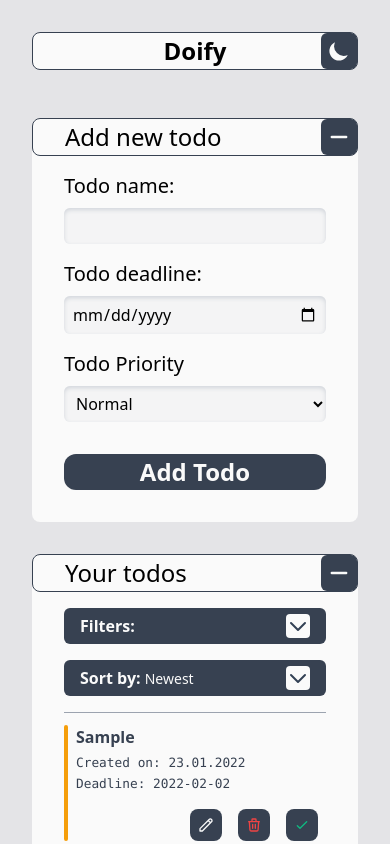
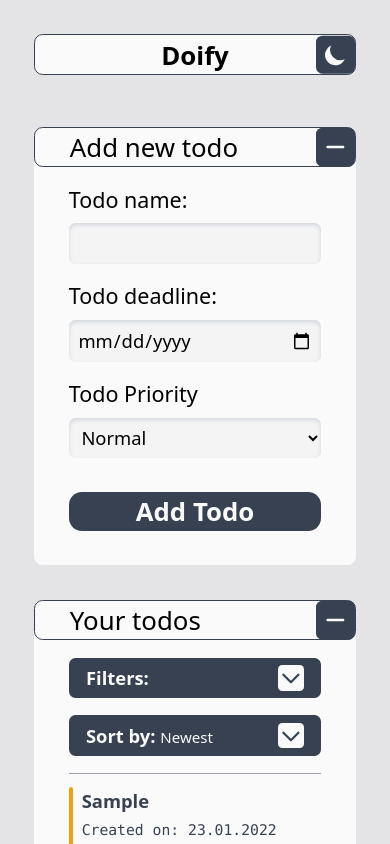
Before and after one commit to IleelI/todo-app_react, a React (Create React App) app: page / in a window 390 px wide. Both pictures are taken after typing "Sample" into the empty fields and a click on the button "Add Todo". Shown: the top 844 px of the page. Built offline with nearby package versions, Linux system fonts and the light colour scheme.

Commit message:
added missing tablet+ styles for larger screens

```diff
--- a/src/components/App.jsx
+++ b/src/components/App.jsx
@@ -25,7 +25,7 @@ class App extends Component {
     render() {
         const { isDarkModeToggled } = this.state;
         return (
-            <div className="w-full min-h-screen flex flex-col p-8 bg-zinc-200 dark:bg-gray-800">
+            <div className="w-full min-h-screen flex flex-col items-center p-8 bg-zinc-200 dark:bg-gray-800">
                 <Header
                     isDarkModeToggled={isDarkModeToggled}
                     onDarkModeToggleClick={this.handleDarkModeToggle}
--- a/src/components/App/Footer.jsx
+++ b/src/components/App/Footer.jsx
@@ -3,8 +3,8 @@ import React from 'react';
 function Footer() {
     return (
         <footer
-            className="px-8 py-2 mb-12
-            rounded-lg bg-zinc-50 dark:bg-gray-700 ">
+            className="w-full px-8 py-2 mb-12
+            rounded-lg bg-zinc-50 dark:bg-gray-700 sm:w-3/5 sm:min-w-320 lg:w-2/5 ">
             <small className="block pb-1 text-xs font-semibold font-mono dark:text-zinc-100">
                 Created by: Bartosz Elert
             </small>
--- a/src/components/App/Header.jsx
+++ b/src/components/App/Header.jsx
@@ -5,8 +5,9 @@ import PropTypes from 'prop-types';
 function Header({ isDarkModeToggled, onDarkModeToggleClick }) {
     return (
         <header
-            className="relative py-0.5 mb-12 border border-gray-700
-            rounded-lg bg-zinc-50 dark:border-zinc-50 dark:bg-gray-700">
+            className="w-full relative py-0.5 mb-12 border border-gray-700
+            rounded-lg bg-zinc-50 dark:border-zinc-50 dark:bg-gray-700
+            sm:w-3/5 sm:min-w-320 lg:w-2/5">
             <h1 className="font-semibold text-center text-2xl dark:text-zinc-50">Doify</h1>
             <button
                 className="absolute right-0 top-1/2 transform -translate-y-1/2 h-full bg-gray-700
--- a/src/components/App/Main.jsx
+++ b/src/components/App/Main.jsx
@@ -5,10 +5,6 @@ import TodoListFormWrapper from '../TodoListFormWrapper';
 import FlashMessage from '../FlashMessage';
 import TodoEditModal from '../TodoEditModal';
 import { FLASH_DURATION, FLASH_MESSAGE_TYPES } from '../../utils/constants';
-
-/*
-    TODO
-*/
 
 class Main extends Component {
     constructor(props) {
@@ -163,7 +159,7 @@ class Main extends Component {
     render() {
         const { todos, flashState, editState } = this.state;
         return (
-            <main className="relative">
+            <main className="w-full relative sm:w-3/5 sm:min-w-320 lg:w-2/5">
                 {flashState.isToggled ? <FlashMessage flashState={flashState} /> : null}
                 {editState.isEditToggled ? (
                     <TodoEditModal
--- a/src/index.css
+++ b/src/index.css
@@ -2,9 +2,15 @@
 @tailwind components;
 @tailwind utilities;
 
-*, *::before, *::after {
+*,
+*::before,
+*::after {
     margin: 0;
     padding: 0;
+}
+html,
+body {
+    font-size: clamp(100%, 1rem + 0.2vw + 0.05vh, 24px);
 }
 
 .options {
@@ -12,13 +18,13 @@
     grid-template-columns: 1fr auto;
     grid-auto-rows: auto;
     align-items: center;
-    grid-row-gap: .25rem;
-    grid-column-gap: .25rem;
+    grid-row-gap: 0.25rem;
+    grid-column-gap: 0.25rem;
 }
 
 .importance-bar {
     position: relative;
-    padding-left: .75rem;
+    padding-left: 0.75rem;
 }
 .importance-bar + .importance-bar {
     margin-top: 1.5rem;
@@ -27,9 +33,9 @@
 .importance-bar::before {
     position: absolute;
     content: '';
-    top: .25rem;
+    top: 0.25rem;
     left: 0;
-    width: .25rem;
-    height: calc(100% - .5rem);
+    width: 0.25rem;
+    height: calc(100% - 0.5rem);
     border-radius: 4rem 4rem;
 }
```
